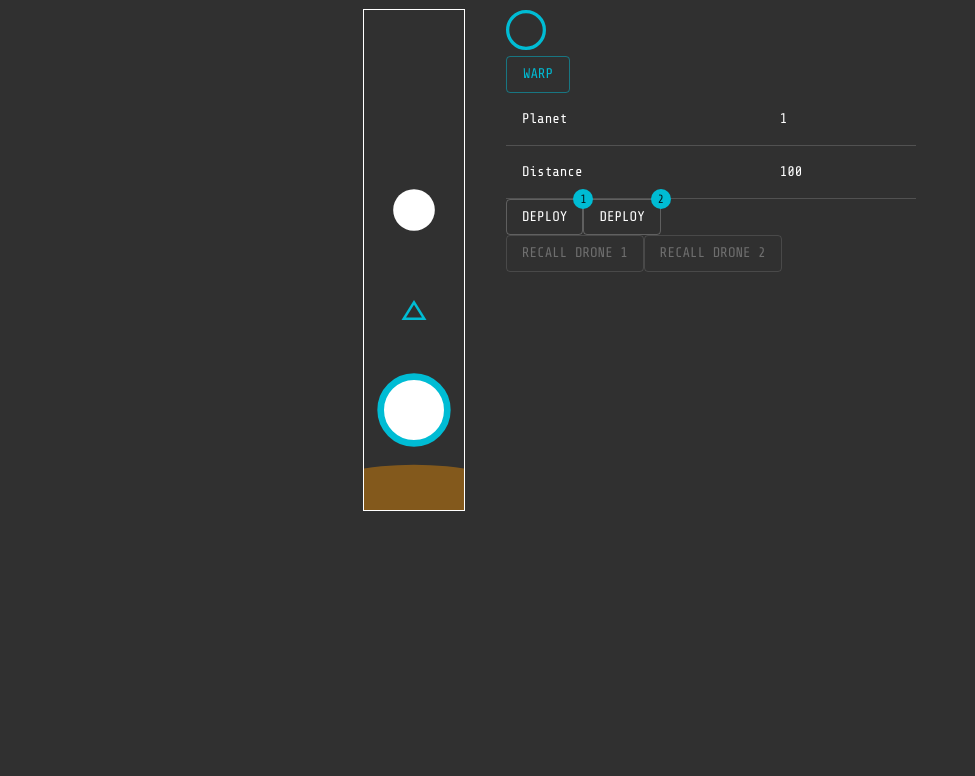
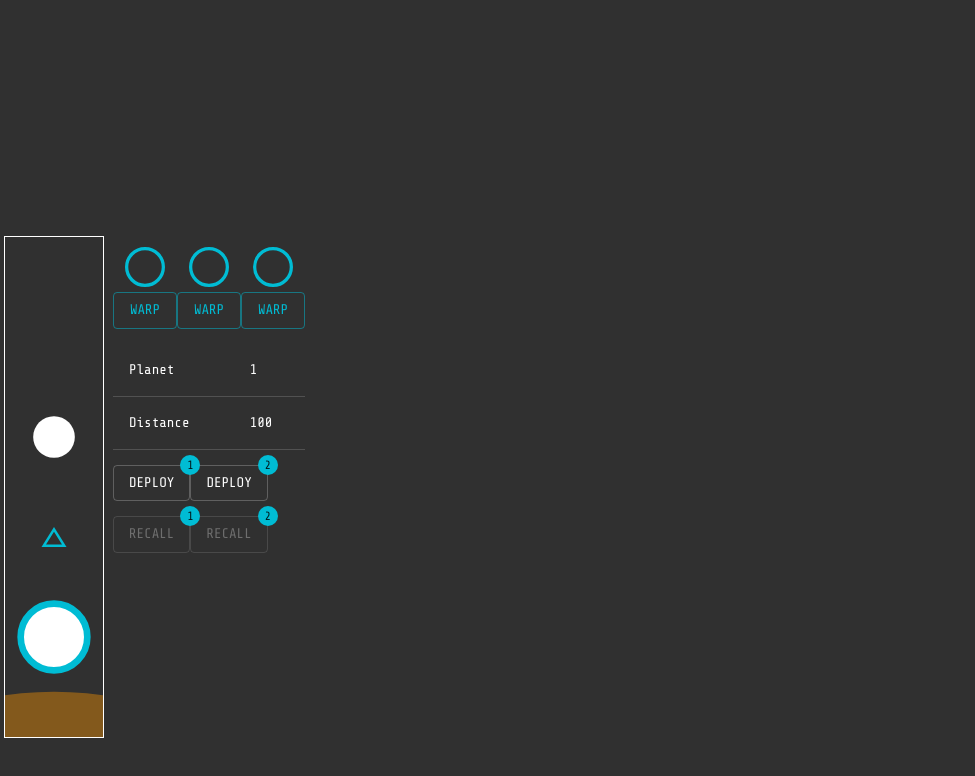
Before and after one commit to strux/warper, a React (Create React App) app: page / in a window 1280 px wide. Shown: the top 776 px of the page, without its empty margins (0-975 px from the left). Built offline with nearby package versions, Linux system fonts and the light colour scheme.

Commit message:
Lots of layout cleanup

```diff
--- a/src/App.css
+++ b/src/App.css
@@ -1,3 +1,43 @@
+html, body {
+  position: relative;
+  width: 100%;
+  height: 100%;
+}
+
+.container {
+  position: absolute;
+  bottom: 0;
+  width: 320px;
+  height: 568px;
+  padding: 5px;
+  display: flex;
+}
+
+.controls > div {
+  margin-bottom: 15px;
+}
+
+.controls {
+  margin: 10px;
+}
+
+.gauges {
+  display: flex;
+  align-items: center;
+  justify-content: space-between;
+}
+
+.gauge {
+  margin-bottom: 5px;
+}
+
+.warp {
+  display: flex;
+  flex-direction: column;
+  align-items: center;
+  justify-content: space-between;
+}
+
 .system-visualizer {
   position: relative;
   overflow: hidden;
--- a/src/App.js
+++ b/src/App.js
@@ -1,6 +1,6 @@
 import React, { useReducer } from 'react';
 import initialState from './data/initialState.json';
-import { Container, Grid, Box, Button, CircularProgress } from '@material-ui/core';
+import { Badge, Button, CircularProgress } from '@material-ui/core';
 import Brightness1 from '@material-ui/icons/Brightness1';
 import Planet from './components/planet/planet.js';
 import PlanetData from './components/planet-data/planet-data.js';
@@ -131,15 +131,8 @@ function App() {
   }, 1000);
 
   return (
-    <Container maxWidth="sm">
-      <Grid container
-            direction="row"
-            justify="center"
-            alignItems="flex-start"
-            spacing={2}
-      >
-        <Grid item xs={3}>
-          <Box className="system-visualizer">
+    <div className="container">
+      <div className="system-visualizer">
         <Brightness1 className="star" />
         { planets.map(planet =>
           <Planet key={planet.id}
@@ -148,30 +141,36 @@ function App() {
                   {...planet} />)
         }
         <Player drones={drones} {...player} />
-          </Box>
-        </Grid>
-        <Grid item xs={9}>
-          <Box>
-            <CircularProgress variant="static" value={player.fuel / player.fuelCapacity * 100} />
-          </Box>
-          <Box>
+      </div>
+      <div className="controls">
+        <div className="gauges">
+          <div className="warp">
+            <CircularProgress className="gauge" variant="static" value={player.fuel / player.fuelCapacity * 100} />
             <Button variant="outlined" color="primary" disabled={!canWarp(player)} onClick={() => dispatch({ type: 'warp' })}>Warp</Button>
-          </Box>
-          <Box>
+          </div>
+          <div className="warp">
+            <CircularProgress className="gauge" variant="static" value={player.fuel / player.fuelCapacity * 100} />
+            <Button variant="outlined" color="primary" disabled={!canWarp(player)} onClick={() => dispatch({ type: 'warp' })}>Warp</Button>
+          </div>
+          <div className="warp">
+            <CircularProgress className="gauge" variant="static" value={player.fuel / player.fuelCapacity * 100} />
+            <Button variant="outlined" color="primary" disabled={!canWarp(player)} onClick={() => dispatch({ type: 'warp' })}>Warp</Button>
+          </div>
+        </div>
         <PlanetData planet={selectedPlanet} drones={drones} dispatchDrone={(id, target) => dispatch({ type: 'dispatch-drone', id: id, target: target })}/>
-          </Box>
-          <Box>
+        <div className="recall">
           { drones.map(drone =>
+            <Badge  key={drone.id} color="primary" badgeContent={drone.id}>
               <Button key={drone.id}
                 variant="outlined"
                 disabled={drone.location === player.location}
                 onClick={() => dispatch({ type: 'dispatch-drone', id: drone.id, target: player.location })}>
-                {`Recall Drone ${drone.id}`}</Button>
+                {'Recall'}</Button>
+            </Badge>
           )}
-          </Box>
-        </Grid>
-      </Grid>
-    </Container>
+        </div>
+      </div>
+    </div>
   );
 }
 
--- /dev/null
+++ b/src/components/planet-data/planet-data.css
@@ -0,0 +1,3 @@
+.drone-controls {
+  margin-top: 15px;
+}
--- a/src/components/planet-data/planet-data.js
+++ b/src/components/planet-data/planet-data.js
@@ -1,5 +1,6 @@
 import React from 'react';
 import { Badge, Button, Table, TableBody, TableRow, TableCell } from '@material-ui/core';
+import './planet-data.css';
 
 const droneStatus = (drone, location) => {
   if (drone.target === location) return 'enroute';
@@ -29,6 +30,7 @@ export default function PlanetData({ planet, drones, dispatchDrone }) {
           </TableRow>
         </TableBody>
       </Table>
+      <div className="drone-controls">
         { drones.map(drone =>
           <Badge  key={drone.id} color="primary" badgeContent={drone.id}>
             <Button
@@ -40,5 +42,6 @@ export default function PlanetData({ planet, drones, dispatchDrone }) {
           </Badge>
         )}
       </div>
+    </div>
   );
 }
```
Lines whose indentation alone changed are shown as unchanged.
